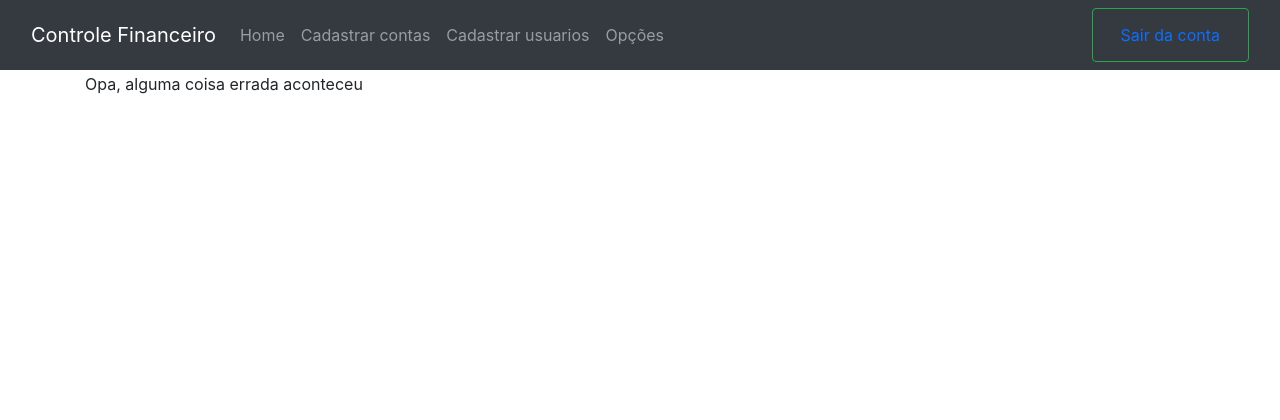
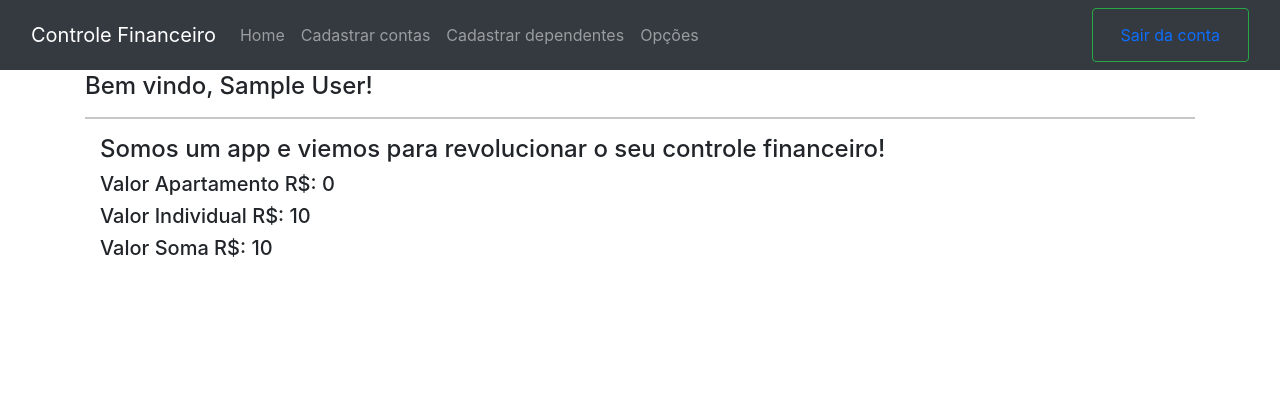
Before and after one commit to wmsteste/controle_financeiro, a PHP site: page /controle_financeiro/app/home.php?page=inicio in a window 1280 px wide. Shown: the top 420 px of the page. Run offline with PHP 8.4, Linux system fonts and the light colour scheme; the visitor is signed in with stand-in values (Sample User, id 1); tables that the repository leaves empty or names only in its code hold one stand-in row (values such as "Sample post").

Commit message:
muda
Mudanças

```diff
--- a/app/functions/pages.php
+++ b/app/functions/pages.php
@@ -6,7 +6,7 @@
 		$page = filter_input(INPUT_GET, 'page', FILTER_SANITIZE_STRING);
 
 
-		$page = (!$page) ? '../pages/home.php' : "../pages/{$page}.php";
+		$page = (!$page) ? '../pages/inicio.php' : "../pages/{$page}.php";
 
 		if (!file_exists($page)) {
 			throw new Exception("Opa, alguma coisa errada aconteceu");
--- a/app/home.php
+++ b/app/home.php
@@ -72,16 +72,16 @@ $id_usuario = $_SESSION['nome'];
       <div class="collapse navbar-collapse" id="navbarCollapse">
         <ul class="navbar-nav me-auto mb-2 mb-md-0">
           <li class="nav-item">
-            <a class="nav-link btn-outline-success" aria-pressed="true" href="?page=home">Home</a>
+            <a class="nav-link btn-outline-success" aria-pressed="true" href="?page=inicio">Home</a>
           </li>
           <li class="nav-item">
             <a class="nav-link btn-outline-success" aria-current="true" href="?page=cadastroconta">Cadastrar contas</a>
           </li>
           <li class="nav-item">
-            <a class="nav-link btn-outline-success" href="?page=cadastrouser" aria-current="true">Cadastrar usuarios</a>
+            <a class="nav-link btn-outline-success" href="?page=cadastrouser" aria-current="true">Cadastrar dependentes</a>
           </li>
           <li class="nav-item">
-            <a class="nav-link btn-outline-success" href="#"  aria-current="true">Opções</a>
+            <a class="nav-link btn-outline-success" href="?page=opcoes"  aria-current="true">Opções</a>
           </li>
         </ul>
         <form class="d-flex">
--- a/app/registra_usuario.php
+++ b/app/registra_usuario.php
@@ -11,7 +11,7 @@ require_once('db.class.php');
 	 $estado = ($_POST['estado']);
 	 $cep = ($_POST['CEP']);
 
-$button2 = "<a href=index.php><button>Voltar para Login</button></a>";
+$button2 = "<a href=../index.php><button>Voltar para Login</button></a>";
 
 
 $objDb = new db();
@@ -42,7 +42,7 @@ if ($email_existe) {
 		$retorno_get.="erro_email=1&";
 	}
 
-	header('Location: inscreva.php?'.$retorno_get);
+	header('Location: ../inscreva.php?'.$retorno_get);
 	die();
 }
 
--- a/app/validar_acesso.php
+++ b/app/validar_acesso.php
@@ -23,7 +23,7 @@
 			$_SESSION['nome'] = $dados_usuario['nome'];
 			$_SESSION['email'] = $dados_usuario['email'];
 
-			header('location: home.php?pages=inicio');
+			header('location: home.php');
 		}else{
 			header('location: ../index.php?erro=1');
 		}
```
Also changed, not shown: inscreva.php (+14 -6 lines), pages/opcoes.php (added, +9 -0 lines), pages/inicio.php (renamed from pages/home.php).
